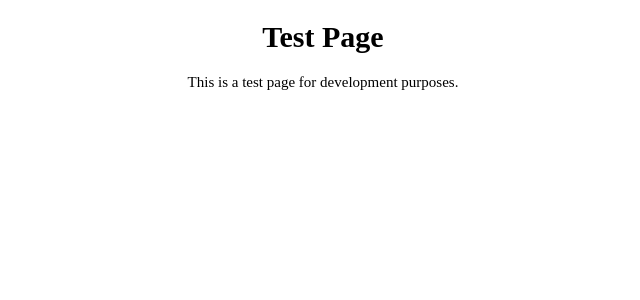
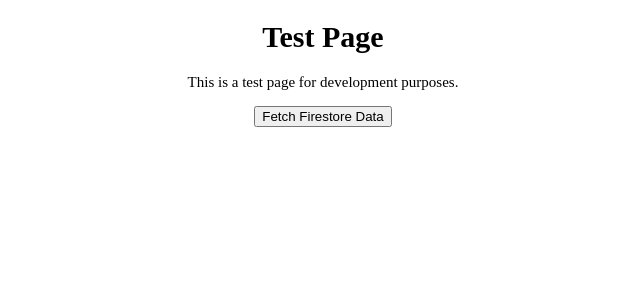
Before and after one commit to uno1547/today-menu-FE, a React (Vite) app: page /test in a window 1280 px wide. Shown: the top 300 px of the page, without its empty margins (317-957 px from the left). Built offline with nearby package versions, Linux system fonts and the light colour scheme; no server answers.

Commit message:
feat: firestore연결된 express로부터 데이터 받아오기

```diff
--- a/src/pages/TestPage.jsx
+++ b/src/pages/TestPage.jsx
@@ -2,9 +2,11 @@
 import { useEffect, useState } from "react"
 
 import { io } from "socket.io-client";
+const API_BASE_URL = import.meta.env.VITE_API_URL
 
 const TestPage = () => {
   // const [socket, setSocket] = useState(null);
+  const [data, setData] = useState("");
   const connectSocket = () => {
     const newSocket = io("http://localhost:3000");
     // setSocket(newSocket);
@@ -20,15 +22,29 @@ const TestPage = () => {
     console.log('이건?');
   }
 
-  useEffect(() => {
-    console.log("TestPage mounted");
-    connectSocket();
-  }, []);
+  const getdataFromFirestore = async () => {
+    try {
+      const response = await fetch(`${API_BASE_URL}/api/get-data`)
+      const { data } = await response.json()
+      console.log(data);
+      setData(data[0].name);
+      console.log('Firestore 데이터:', data);
+    } catch (err) {
+      console.error('Firestore 데이터 가져오기 오류:', err);
+    }
+  }
+
+  // useEffect(() => {
+  //   console.log("TestPage mounted");
+  //   connectSocket();
+  // }, []);
 
   return (
     <div>
       <h1>Test Page</h1>
       <p>This is a test page for development purposes.</p>
+      <button onClick={getdataFromFirestore}>Fetch Firestore Data</button>
+      <h3>{data}</h3>
     </div>
   )
 }
```
